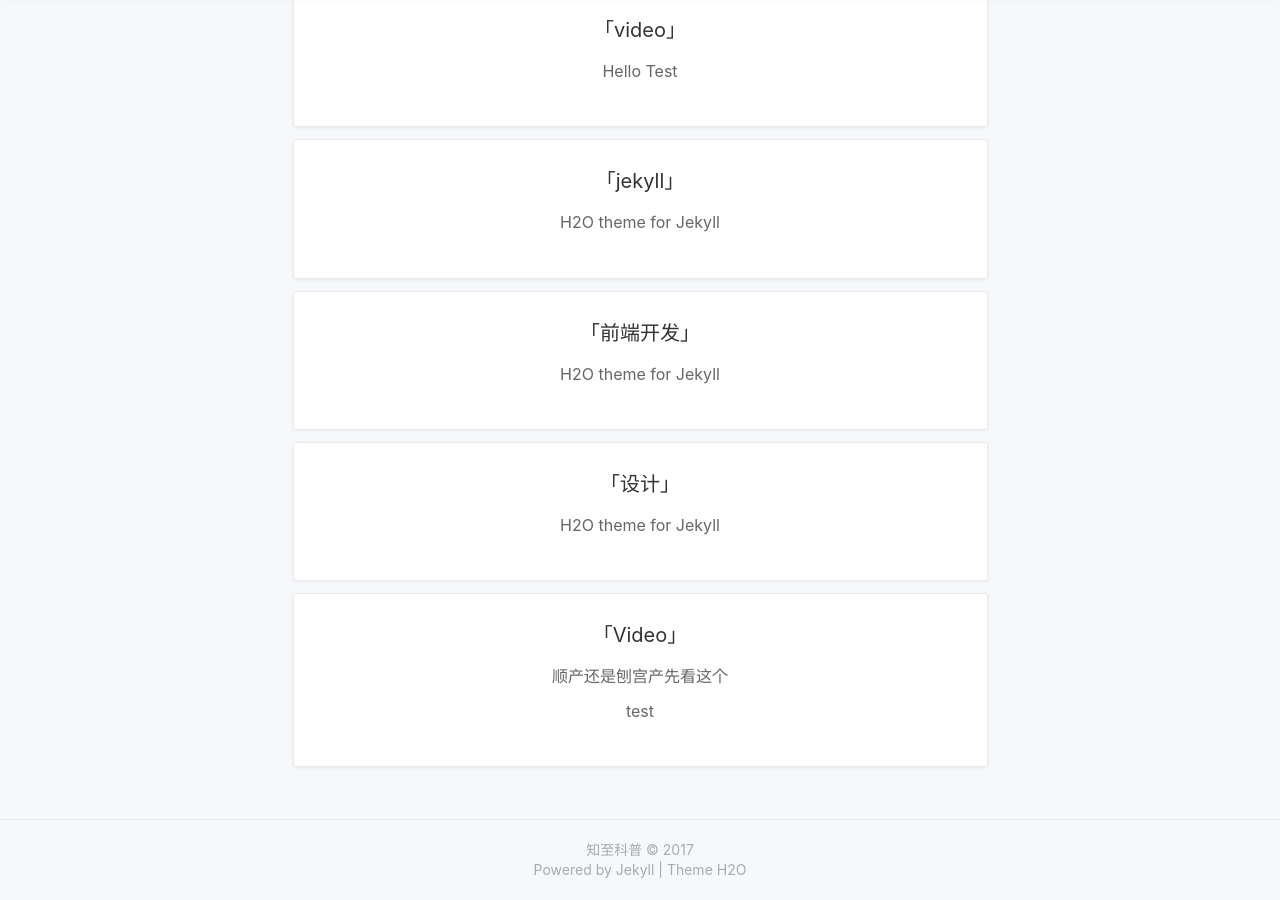
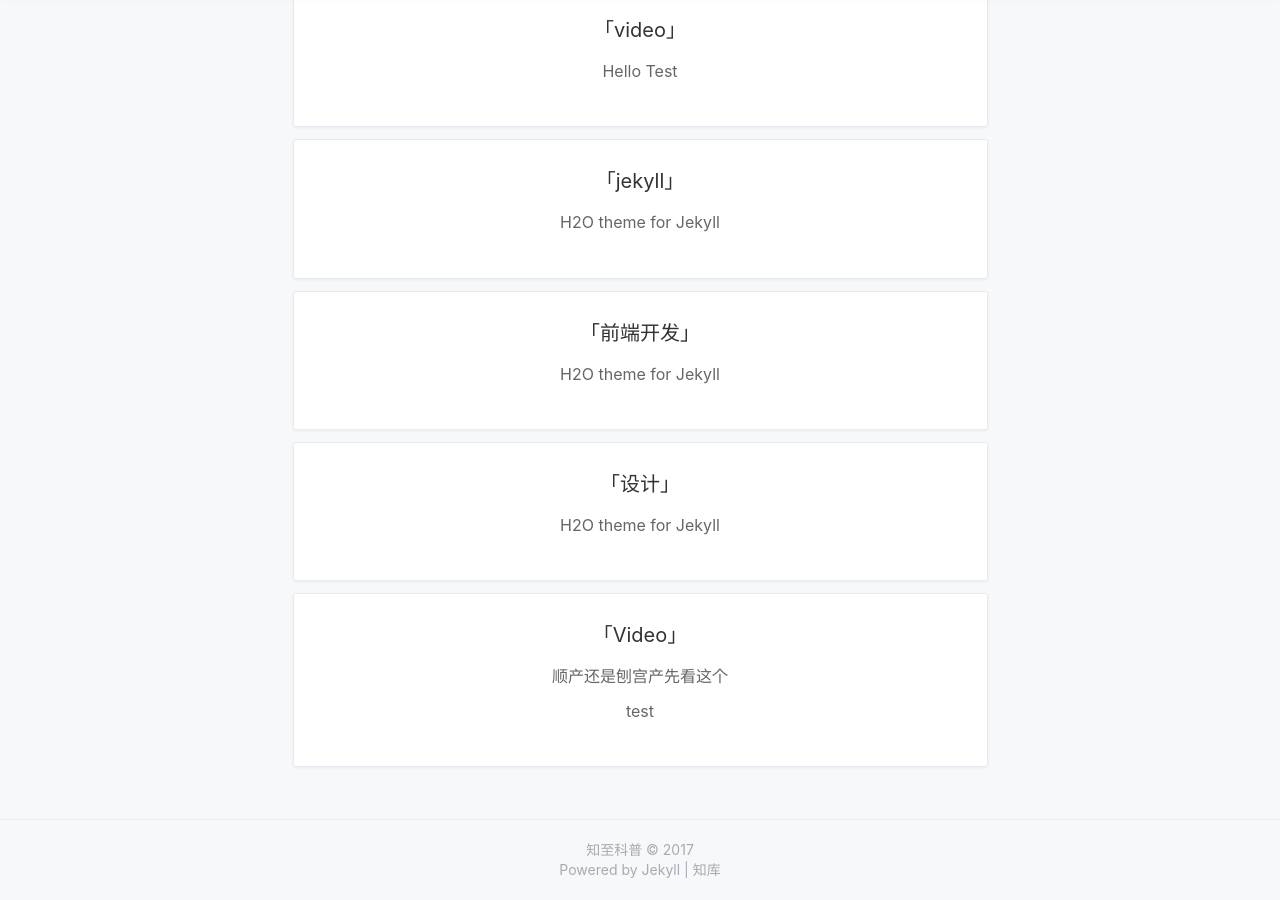
Before and after one commit to tsuibin/tsuibin.github.io, a Jekyll site: the page built from tags.html, in a window 1280 px wide and 900 px high, scrolled down 675 px. Built offline with Jekyll 4.4.1, drawn with Linux system fonts in a browser that asks for light colours; nearby versions of some CDN libraries; a style sheet for code colours, icons or effects is not loaded.

Commit message:
Update footer.html

```diff
--- a/_includes/footer.html
+++ b/_includes/footer.html
@@ -1,4 +1,4 @@
 <footer class="g-footer">
     <section>{{ site.title }} © {{ site.time | date: '%Y' }}</section>
-    <section>Powered by <a href="//jekyllrb.com">Jekyll</a> | <a href="https://github.com/kaeyleo/jekyll-theme-H2O">Theme H2O</a></section>
+    <section>Powered by <a href="//jekyllrb.com">Jekyll</a> | <a href="https://www.cazool.org">知库</a></section>
 </footer>
```
